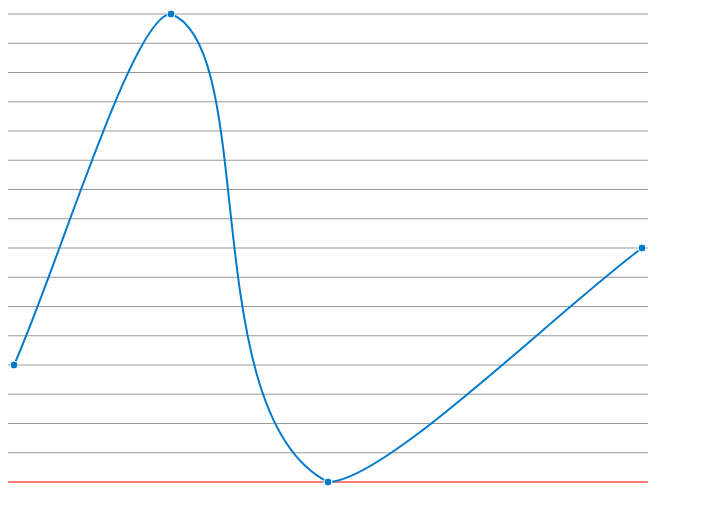
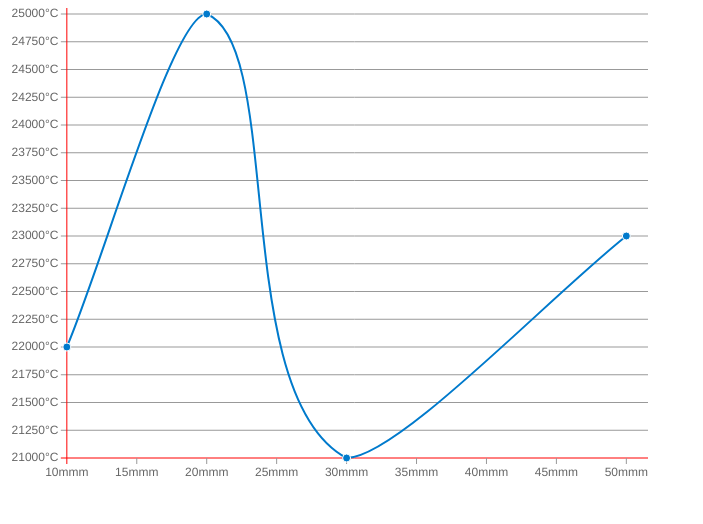
Before and after one commit to dima117/Chart.Scatter, a plain HTML site: page test.html in a window 1280 px wide. Shown: the whole page, without its empty margins (0-703 px from the left). Drawn offline with Linux system fonts and the light colour scheme.

Commit message:
- fix label rotation

```diff
--- a/Chart.Scatter.js
+++ b/Chart.Scatter.js
@@ -309,14 +309,13 @@
 			var xLabelMaxWidth = helpers.longestText(this.chart.ctx, this.font, this.xLabels);
 			var yLabelMaxWidth = helpers.longestText(this.chart.ctx, this.font, this.yLabels);
 
-			var xStepWidth = Math.floor((this.chart.width - this.xPadding) / this.xScaleRange.steps);
-			var xLabelHeight = this.fontSize * 1.5;
-
-			this.xLabelRotation = xLabelMaxWidth > xStepWidth;
-
 			this.xPadding = this.display && this.showLabels
 				? yLabelMaxWidth + this.padding * 2
 				: this.padding;
+
+			var xStepWidth = Math.floor((this.chart.width - this.xPadding) / this.xScaleRange.steps);
+			var xLabelHeight = this.fontSize * 1.5;
+			this.xLabelRotation = xLabelMaxWidth > xStepWidth;
 
 			this.xPaddingRight = this.display && this.showLabels && !this.xLabelRotation
 				? xLabelMaxWidth / 2
--- a/test.html
+++ b/test.html
@@ -23,7 +23,7 @@
 			}
 		], {
 			showScale: true,
-			scaleShowLabels: false,
+			scaleShowLabels: true,
 			scaleShowHorizontalLines: true,
 			scaleShowVerticalLines: false,
 			scaleLineWidth: 1,
```
Also changed, not shown: Chart.Scatter.min.js, 2 other files.
